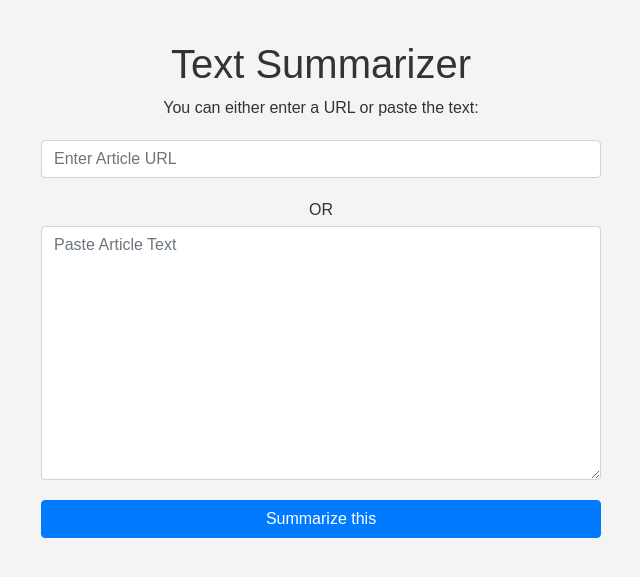
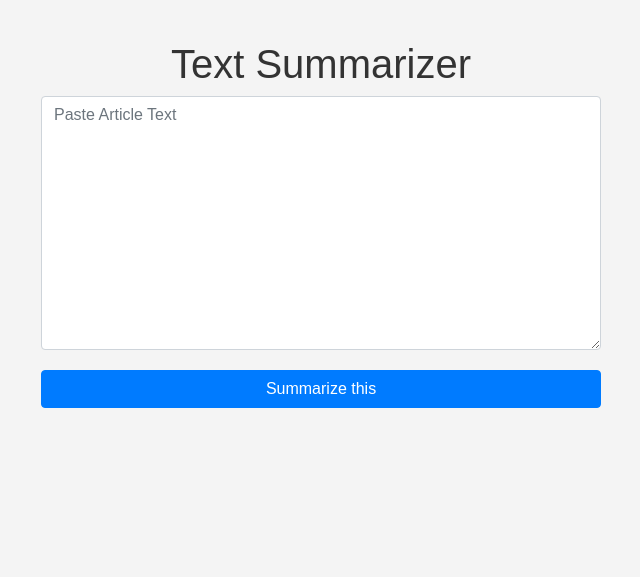
Before and after one commit to Ananta-Vaishnavi/Summarino, a Flask app: page / in a window 1280 px wide. Shown: the top 577 px of the page, without its empty margins (319-959 px from the left). Run offline with Flask 3, Linux system fonts and the light colour scheme; some libraries are stand-ins or nearby versions.

Commit message:
Removed URL form temporarily: Unable to handle large data

```diff
--- a/static/js/index.js
+++ b/static/js/index.js
@@ -7,7 +7,7 @@ $(document).ready(function() {
     $('#loading-container').show();
 
     // Get the input text from the form
-    var inputText = $('#article-text').val() || $('#article-url').val();
+    var inputText = $('#article-text').val();
 
     // Send an AJAX POST request to the Flask route
     $.ajax({
--- a/templates/final.html
+++ b/templates/final.html
@@ -9,6 +9,8 @@
       body {
         font-family: Arial, sans-serif;
         background-color: #f4f4f4;
+        margin: 0;
+        padding: 0;
       }
 
       .container {
@@ -39,9 +41,7 @@
   </head>
   <body>
     <div class="container">
-      <h1>Final HTML</h1>
-      <p>This is the final HTML file.</p>
-
+      <h1>Text Summary</h1>
       <div class="output-box">
         <h2>Output</h2>
         <div id="summary-container">{{ output }}</div>
--- a/templates/index.html
+++ b/templates/index.html
@@ -17,19 +17,6 @@
       <h1 class="text-center">Text Summarizer</h1>
       <form action="/summarize" method="POST">
         <div class="form-group">
-          <label for="article-url" class="input-label"
-            >You can either enter a URL or paste the text:</label
-          >
-          <input
-            type="text"
-            name="input_text"
-            id="article-url"
-            class="form-control"
-            placeholder="Enter Article URL"
-          />
-        </div>
-        <div class="form-group">
-          <p class="mb-1">OR</p>
           <textarea
             name="input_text"
             id="article-text"
@@ -48,7 +35,7 @@
       </form>
     </div>
 
-    <!-- Add the summary container -->
+    <!-- Summary container -->
     <div id="summary-container"></div>
 
     <script src="../static/js/index.js"></script>
```
